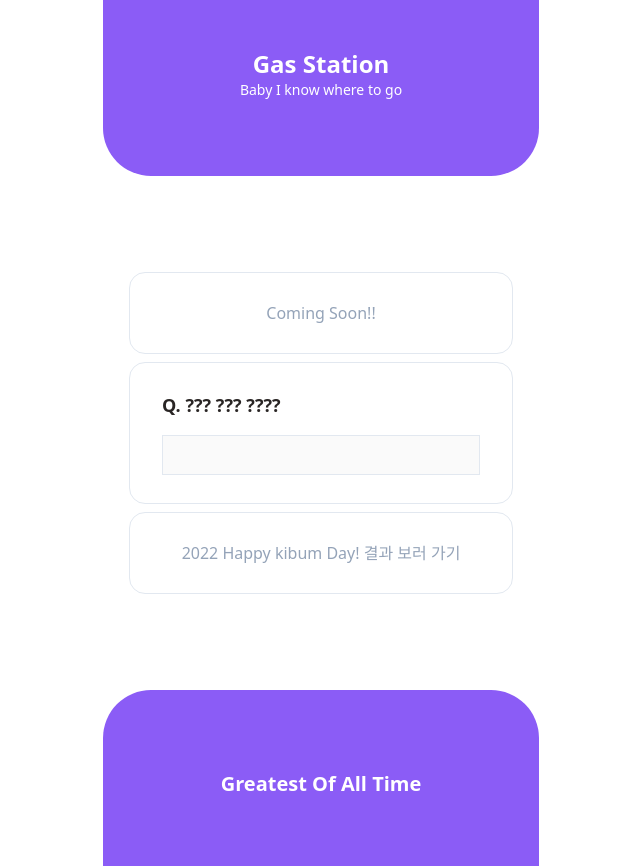
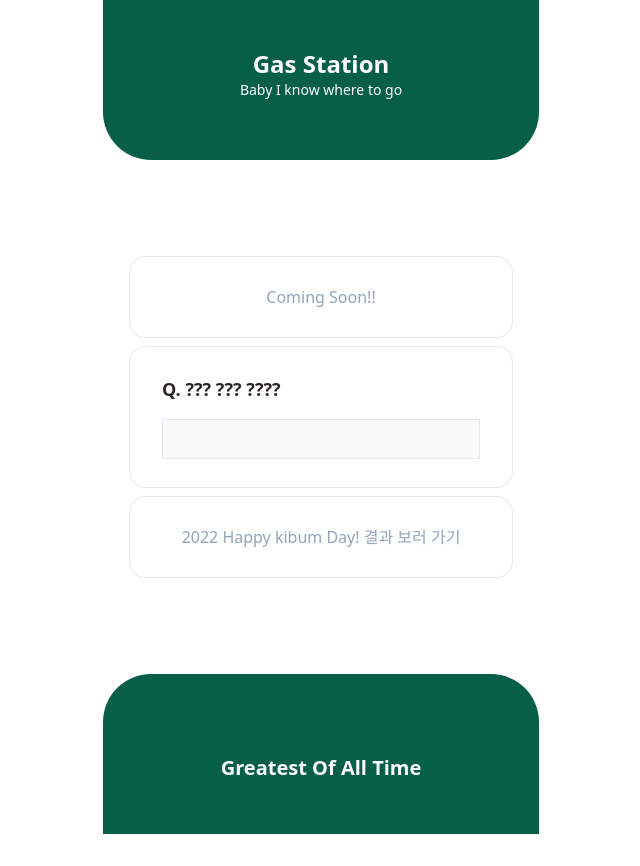
Before and after one commit to pearl-aqua/gas-station, a React (Create React App) app: page / in a window 1280 px wide. Shown: the whole page, without its empty margins (319-959 px from the left). After the commit the page ends 834 px from the top, so only its background shows below. Built offline with nearby package versions, Linux system fonts and the light colour scheme; no server answers.

Commit message:
테마 색상 변경

```diff
--- a/public/index.html
+++ b/public/index.html
@@ -10,10 +10,10 @@
     <meta property="og:title" content="Gas Station" />
     <meta property="og:description" content="Happy Kibum Day!" />
     <meta property="og:image" content="%PUBLIC_URL%/gas_station.png" />
-    <!-- <meta name="twitter:title" content="Gas station" />
-    <meta name="twitter:description" content="Happy Kibum Day!" />
+    <meta name="twitter:title" content="Gas station" />
+    <meta name="twitter:description" content="To. 2022 Kibum!" />
     <meta name="twitter:image" content="%PUBLIC_URL%/gas_station.png" />
-    <meta name="twitter:card" content="summary" /> -->
+    <meta name="twitter:card" content="summary" />
 
     <link rel="apple-touch-icon" href="%PUBLIC_URL%/gas_staion_192.png" />
     <link rel="manifest" href="%PUBLIC_URL%/manifest.json" />
--- a/src/App.js
+++ b/src/App.js
@@ -8,8 +8,8 @@ import Root from './routes';
 function App() {
   return (
     <>
-      <div className="flex flex-col justify-center items-center text-center w-full">
-        <div className="h-44 pt-12 bg-violet-500 rounded-b-4xl -mb-12 w-full md:w-[436px]">
+      <div className="flex flex-col justify-between items-center text-center w-full h-auto min-h-screen">
+        <div className="h-40 pt-12 bg-emerald-800 md:rounded-b-4xl -mb-12 w-full md:w-[436px]">
           <div className="font-bold text-2xl text-white">Gas Station</div>
           <div className="font-light text-sm text-white">
             Baby I know where to go
@@ -19,7 +19,7 @@ function App() {
           <Suspense
             fallback={
               <div className="flex justify-center items-center w-full h-[600px]">
-                <div className="animate-bounce text-2xl font-semibold text-violet-500">
+                <div className="animate-bounce text-2xl font-semibold text-emerald-500">
                   Greatest Of All Time
                 </div>
               </div>
@@ -28,7 +28,7 @@ function App() {
             <Root />
           </Suspense>
         </RecoilRoot>
-        <div className="h-44 pt-20 bg-violet-500 -mt-12 rounded-t-4xl w-full md:w-[436px] z-10">
+        <div className="h-40 pt-20 bg-emerald-800 -mt-12 md:rounded-t-4xl w-full md:w-[436px] z-10">
           <div className="font-bold text-xl text-white">
             Greatest Of All Time
           </div>
```
Also changed, not shown: public/manifest.json.
